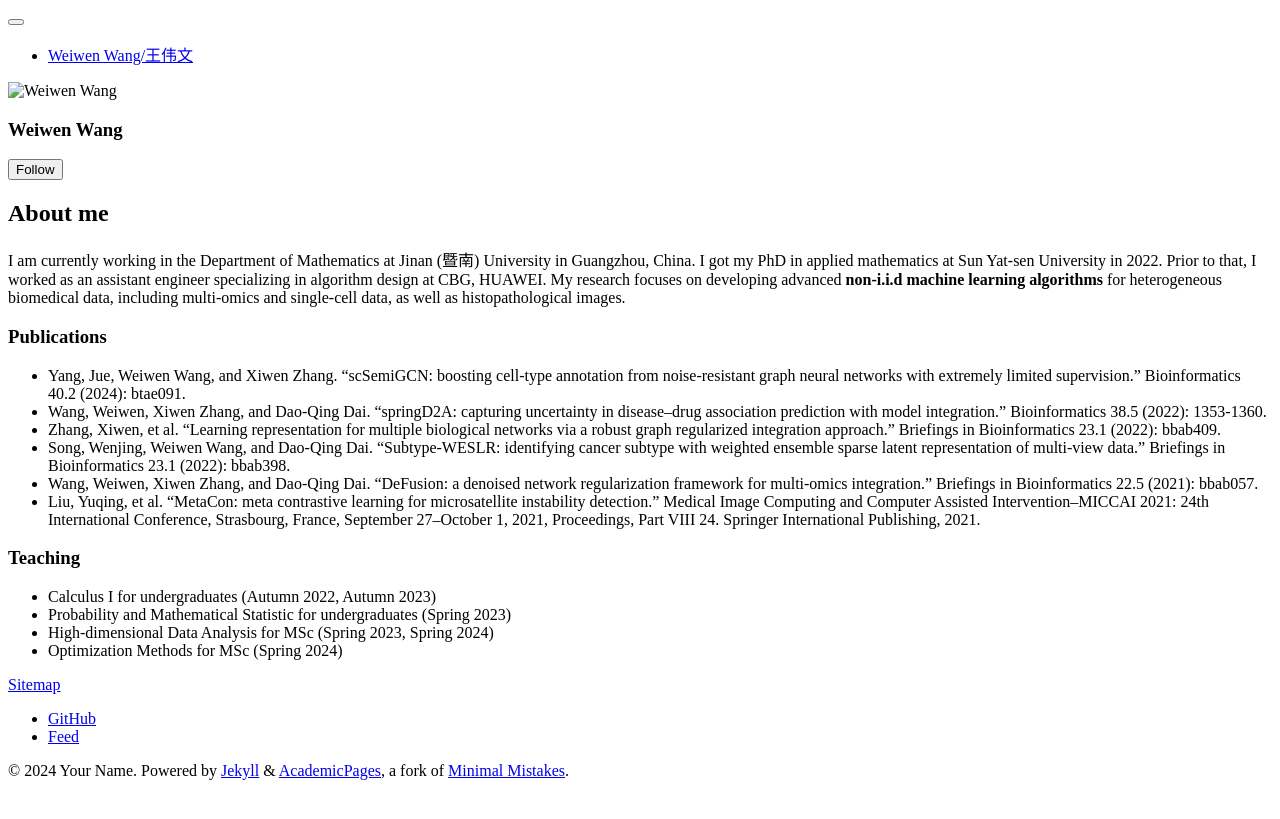
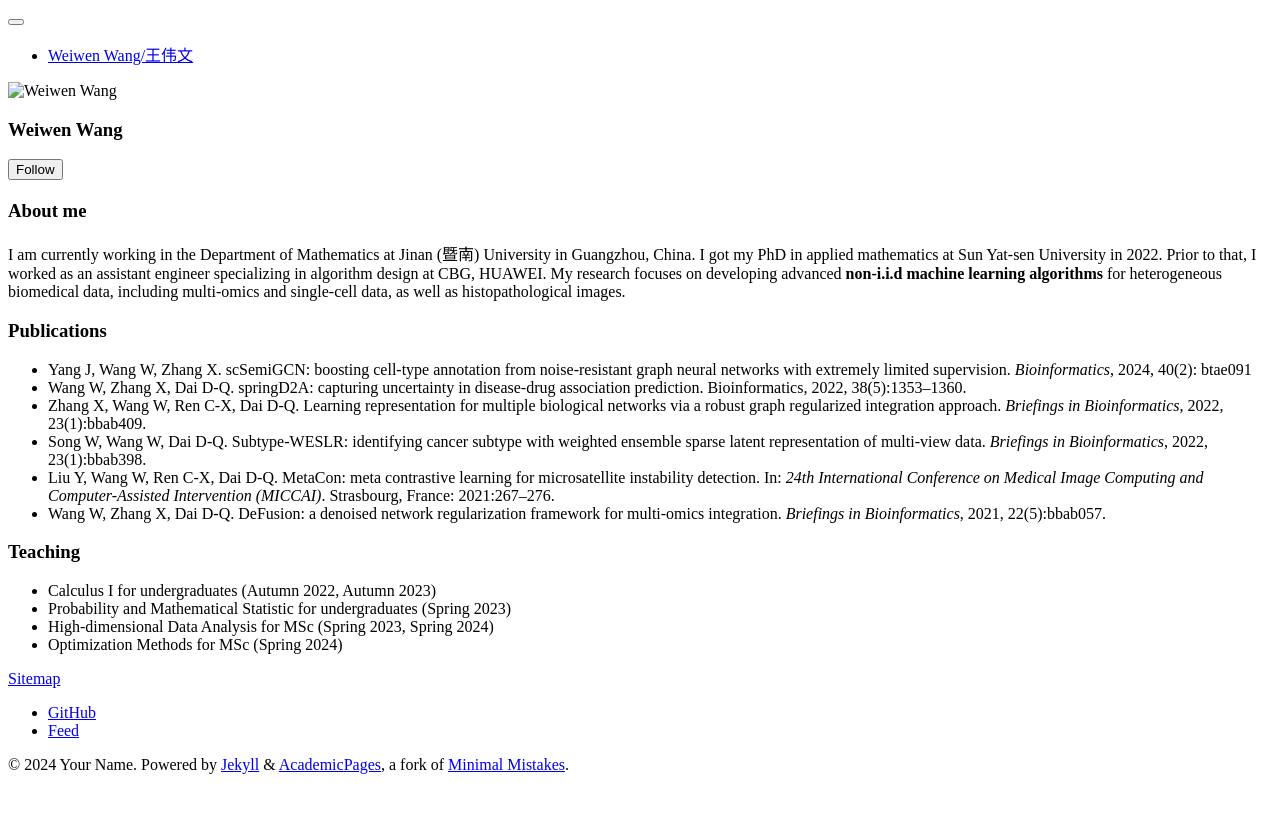
Before and after one commit to wangyuanhao/wangyuanhao.github.io, a Jekyll site: the page built from _pages/about.md, in a window 1280 px wide. Shown: the top 819 px of the page. Built offline with Jekyll 4.4.1, drawn with Linux system fonts in a browser that asks for light colours; a script bundle is joined from its source files by our own code; library files that are not in the unit come from our copies.

Commit message:
Update about.md

```diff
--- a/_pages/about.md
+++ b/_pages/about.md
@@ -1,22 +1,23 @@
 ---
 permalink: /
-title: "About me"
+title: " "
 author_profile: true
 redirect_from:
   - /about/
   - /about.html
 ---
-
+About me
+======
 I am currently working in the Department of Mathematics at Jinan (暨南) University in Guangzhou, China. I got my PhD in applied mathematics at Sun Yat-sen University in 2022. Prior to that, I worked as an assistant engineer specializing in algorithm design at CBG, HUAWEI. My research focuses on developing advanced **non-i.i.d machine learning algorithms** for heterogeneous biomedical data, including multi-omics and single-cell data, as well as histopathological images.
 
 Publications
 ======
-* Yang, Jue, Weiwen Wang, and Xiwen Zhang. "scSemiGCN: boosting cell-type annotation from noise-resistant graph neural networks with extremely limited supervision." Bioinformatics 40.2 (2024): btae091.
-* Wang, Weiwen, Xiwen Zhang, and Dao-Qing Dai. "springD2A: capturing uncertainty in disease–drug association prediction with model integration." Bioinformatics 38.5 (2022): 1353-1360.
-* Zhang, Xiwen, et al. "Learning representation for multiple biological networks via a robust graph regularized integration approach." Briefings in Bioinformatics 23.1 (2022): bbab409.
-* Song, Wenjing, Weiwen Wang, and Dao-Qing Dai. "Subtype-WESLR: identifying cancer subtype with weighted ensemble sparse latent representation of multi-view data." Briefings in Bioinformatics 23.1 (2022): bbab398.
-* Wang, Weiwen, Xiwen Zhang, and Dao-Qing Dai. "DeFusion: a denoised network regularization framework for multi-omics integration." Briefings in Bioinformatics 22.5 (2021): bbab057.
-* Liu, Yuqing, et al. "MetaCon: meta contrastive learning for microsatellite instability detection." Medical Image Computing and Computer Assisted Intervention–MICCAI 2021: 24th International Conference, Strasbourg, France, September 27–October 1, 2021, Proceedings, Part VIII 24. Springer International Publishing, 2021.
+* Yang J, Wang W, Zhang X. scSemiGCN: boosting cell-type annotation from noise-resistant graph neural networks with extremely limited supervision. *Bioinformatics*, 2024, 40(2): btae091
+* Wang W, Zhang X, Dai D-Q. springD2A: capturing uncertainty in disease-drug association prediction. Bioinformatics, 2022, 38(5):1353–1360.
+* Zhang X, Wang W, Ren C-X, Dai D-Q. Learning representation for multiple biological networks via a robust graph regularized integration approach. *Briefings in Bioinformatics*, 2022, 23(1):bbab409.
+* Song W, Wang W, Dai D-Q. Subtype-WESLR: identifying cancer subtype with weighted ensemble sparse latent representation of multi-view data. *Briefings in Bioinformatics*, 2022, 23(1):bbab398.
+*  Liu Y, Wang W, Ren C-X, Dai D-Q. MetaCon: meta contrastive learning for microsatellite instability detection. In: *24th International Conference on Medical Image Computing and Computer-Assisted Intervention (MICCAI)*. Strasbourg, France: 2021:267–276.
+* Wang W, Zhang X, Dai D-Q. DeFusion: a denoised network regularization framework for multi-omics integration. *Briefings in Bioinformatics*, 2021, 22(5):bbab057.
 
 Teaching
 ======
```
